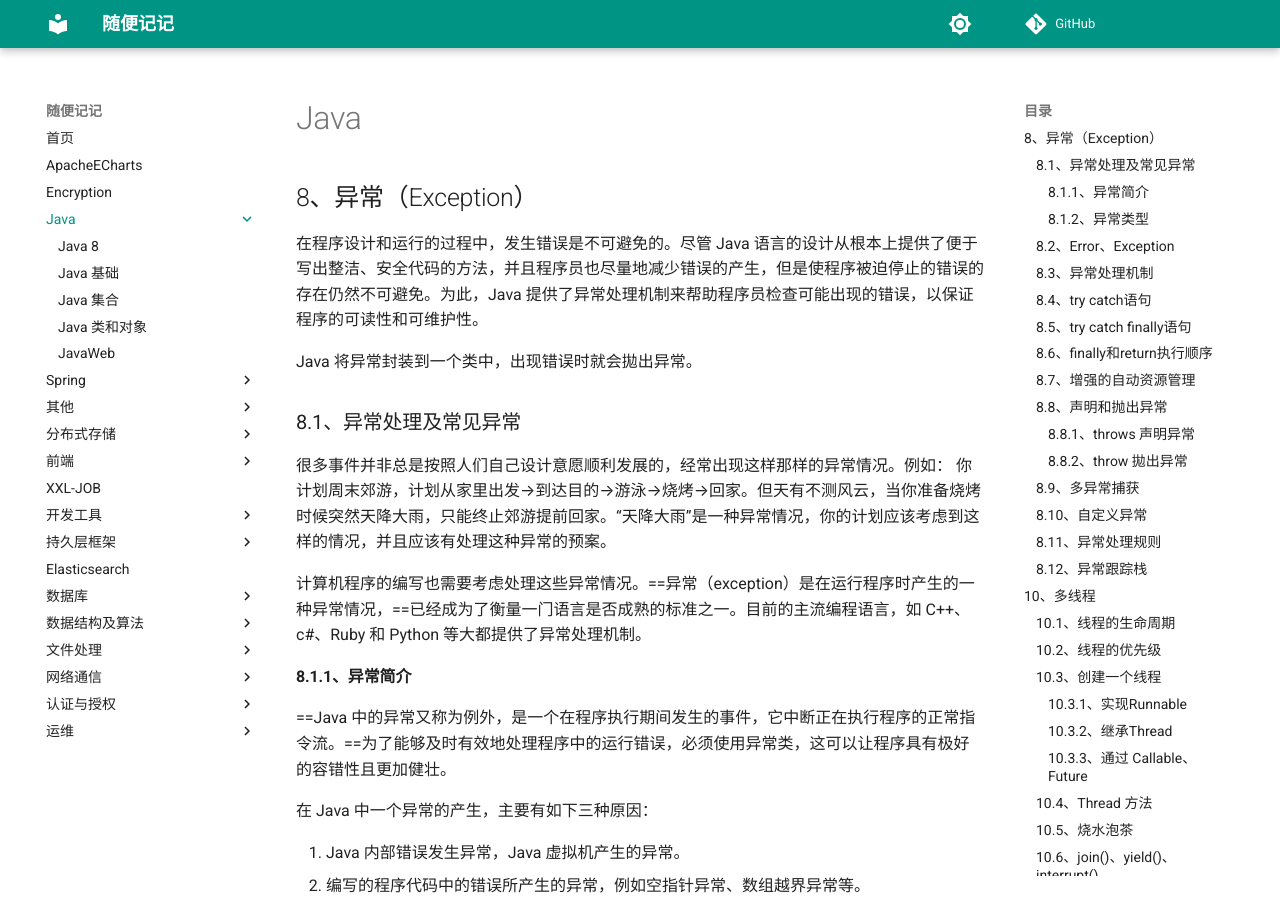
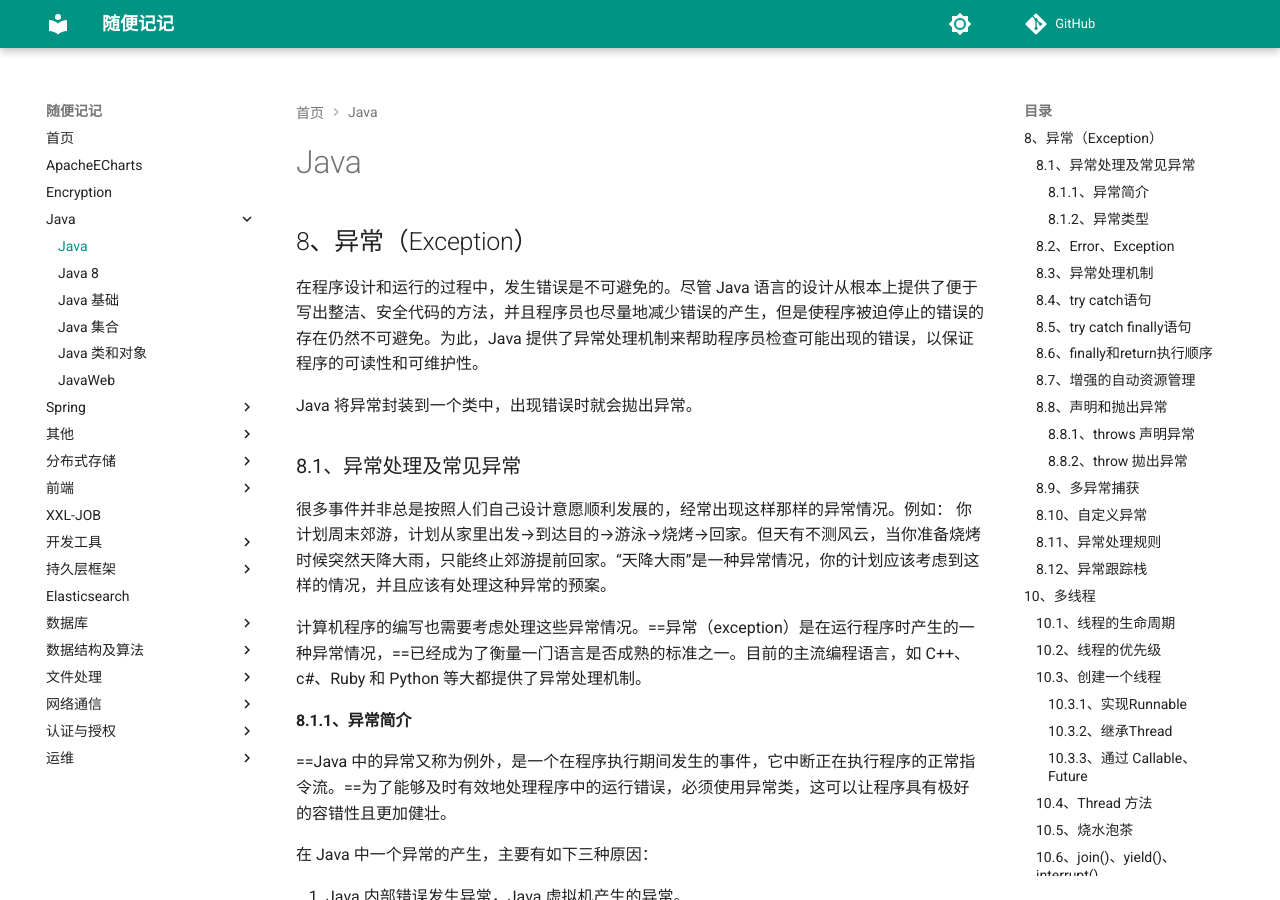
Before and after one commit to 0richalcos/Note, an MkDocs documentation site: the page built from Markdown/Java/Java.md, in a window 1280 px wide and 900 px high. Built offline with MkDocs 1.6.1 and Material for MkDocs 9.7.7, drawn with Linux system fonts in a browser that asks for light colours; comment, search, counter and statistics services are not loaded.

Commit message:
2026-01-23

```diff
--- a/mkdocs.yml
+++ b/mkdocs.yml
@@ -36,8 +36,7 @@
     - navigation.top
 
     # 允许点击目录文件夹时显示其 index.md 内容
-    # 配合 section-index 插件使用效果更佳
-    - navigation.indexes
+    # - navigation.indexes
 
     # 滚动页面时，左侧导航自动跟随高亮当前章节
     - navigation.tracking
@@ -124,9 +123,6 @@
       htmlmin_opts:
         remove_comments: true       # 移除 HTML 注释
       cache_safe: true              # 启用缓存安全模式
-
-  # 目录索引页（让目录也能显示内容）
-  - section-index
 
   # 图片灯箱效果（点击图片放大查看）
   - glightbox:
--- a/requirements.txt
+++ b/requirements.txt
@@ -6,7 +6,6 @@
 mkdocs-callouts>=1.10.0
 mkdocs-git-revision-date-localized-plugin>=1.2.0
 mkdocs-minify-plugin>=0.8.0
-mkdocs-section-index>=0.3.0
 mkdocs-glightbox>=0.3.0
 
 # 中文搜索支持
```
